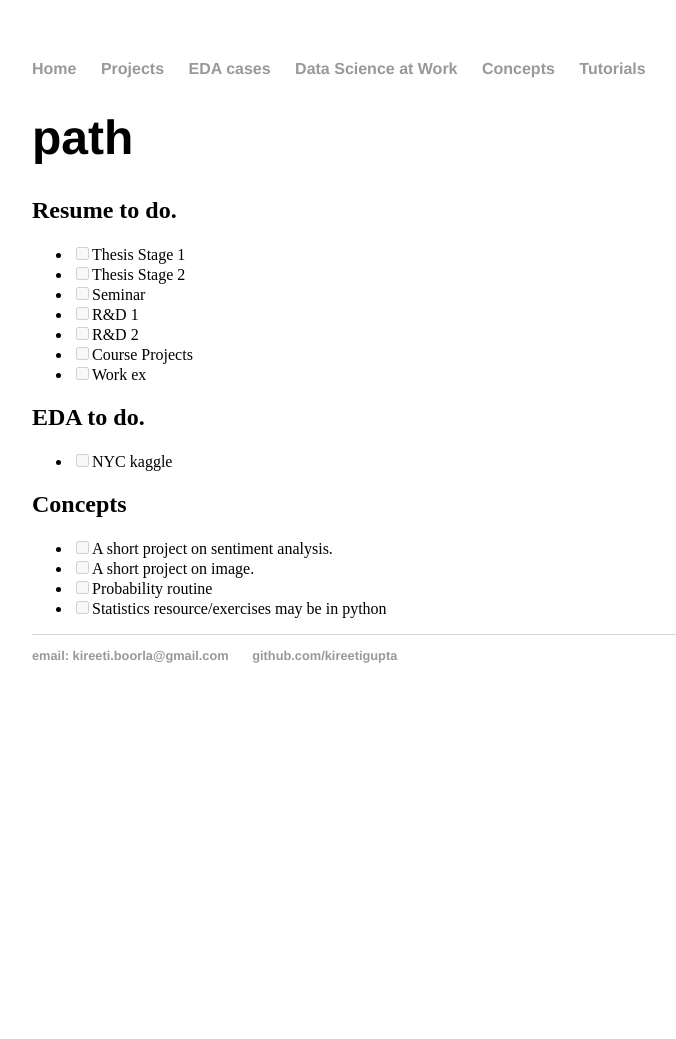
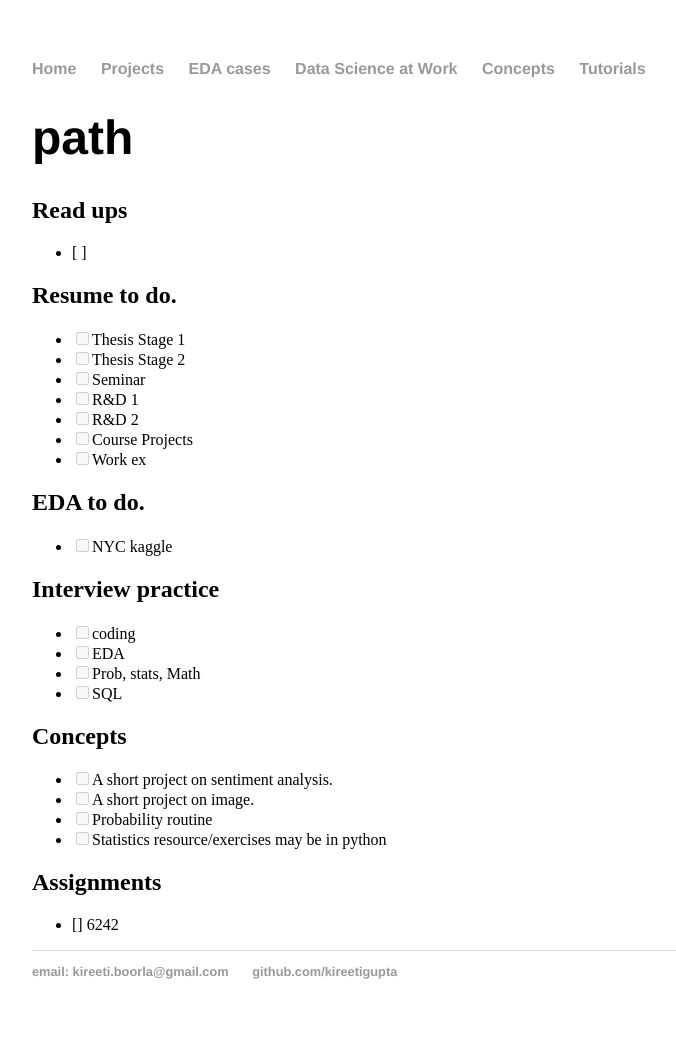
Before and after one commit to kireetigupta/kireetiboorla.github.io, a Jekyll site: the page built from _posts/2018-10-12-path.md, in a window 1280 px wide. Shown: the whole page, without its empty margins (160-836 px from the left). Built offline with Jekyll 4.4.1, drawn with Linux system fonts in a browser that asks for light colours; before the commit the page ends 900 px from its top, so only the background shows below that.

Commit message:
spark, path

```diff
--- a/_posts/2018-10-12-path.md
+++ b/_posts/2018-10-12-path.md
@@ -4,6 +4,10 @@ title: "path"
 category: invisible
 permalink: /todo/
 ---
+
+## Read ups
+- [ ]
+
 
 ## Resume to do.
 - [ ]  Thesis Stage 1
@@ -17,8 +21,17 @@ permalink: /todo/
 ## EDA to do.
 - [ ] NYC kaggle
 
+## Interview practice
+- [ ] coding
+- [ ] EDA
+- [ ] Prob, stats, Math
+- [ ] SQL
+
 ## Concepts
 - [ ] A short project on sentiment analysis.
 - [ ] A short project on image.
 - [ ] Probability routine
 - [ ] Statistics resource/exercises may be in python
+
+## Assignments
+- [] 6242
```
Also changed, not shown: _posts/2018-10-13-spark.md (added, +16 -0 lines), _posts/2018-10-3-kaggle_comp1.md (+2 -3 lines).
